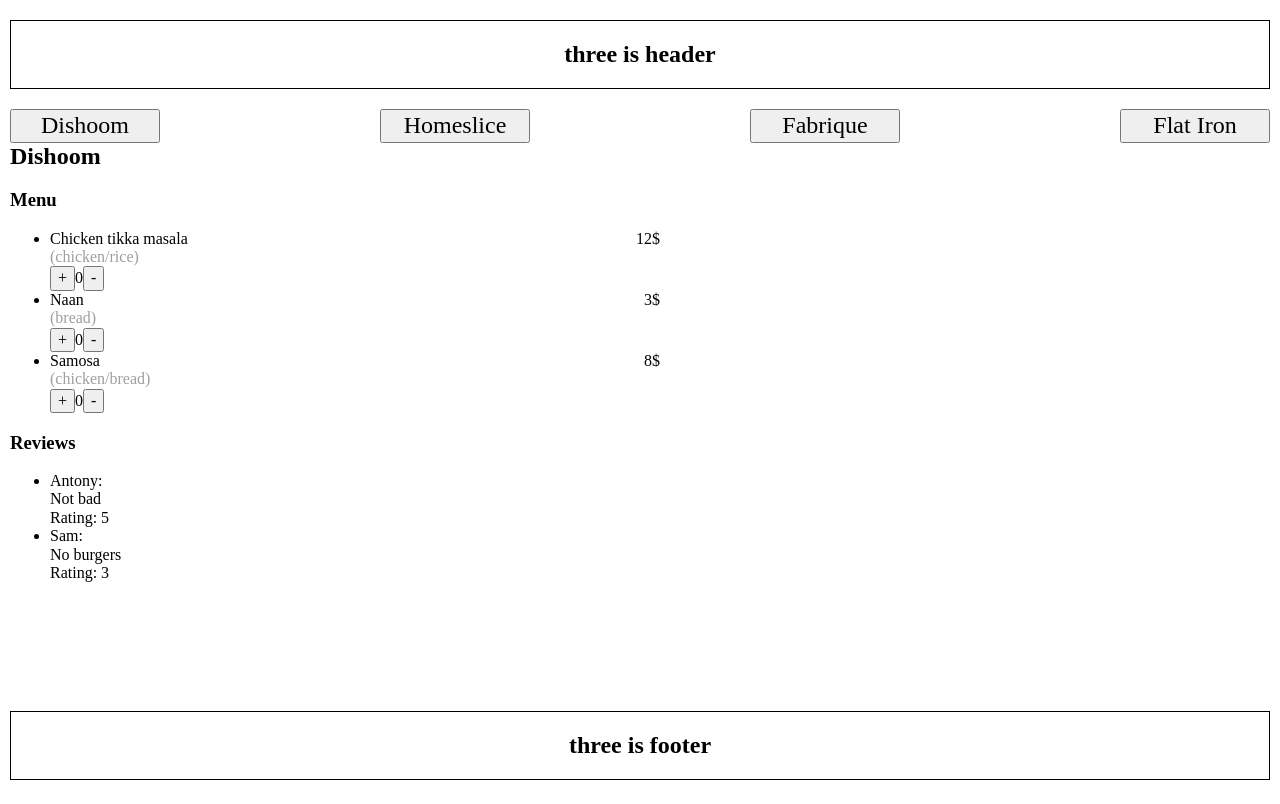
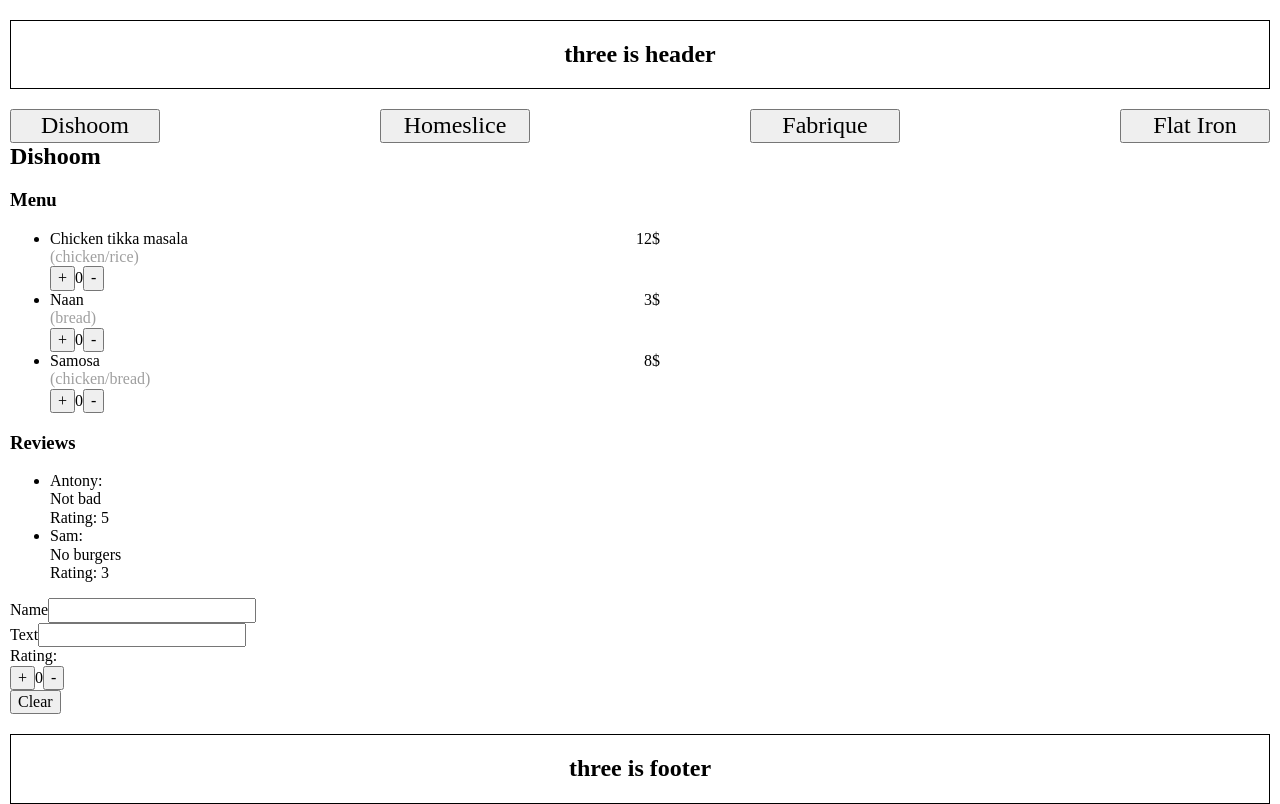
Before and after one commit to tsed-alex/react-learnjs, a React (Vite) app: page / in a window 1280 px wide. Built offline with nearby package versions, Linux system fonts and the light colour scheme.

Commit message:
add impl for hw-4

```diff
--- a/package.json
+++ b/package.json
@@ -26,6 +26,7 @@
     "eslint-plugin-react-hooks": "^5.0.0",
     "eslint-plugin-react-refresh": "^0.4.16",
     "globals": "^15.14.0",
+    "prettier": "^3.4.2",
     "vite": "^6.0.5"
   }
 }
--- a/src/components/restaurant-page/counter/Counter.jsx
+++ b/src/components/restaurant-page/counter/Counter.jsx
@@ -1,7 +1,11 @@
-import { useCount } from "./use-count";
+import { useCount } from './use-count';
 
-export const Counter = () => {
-    const { count, onDecrement, onIncrement } = useCount();
+export const Counter = ({ value, onChange }) => {
+    const { count, onDecrement, onIncrement } = useCount(value || 0);
+
+    if (onChange) {
+        onChange(count);
+    }
 
     return (
         <div>
--- a/src/components/restaurant-page/counter/use-count.js
+++ b/src/components/restaurant-page/counter/use-count.js
@@ -1,13 +1,13 @@
-import { useState } from "react";
+import { useState } from 'react';
 
-export const useCount = () => {
-    const [count, setCount] = useState({ value: 0 });
+export const useCount = (value) => {
+    const [count, setCount] = useState({ value: value });
 
     const onIncrement = () => {
         setCount((prevState) => {
             const newValue = prevState.value + 1;
             return {
-                value: newValue > 5 ? prevState.value : newValue,
+                value: newValue > 5 ? prevState.value : newValue
             };
         });
     };
@@ -16,7 +16,7 @@
         setCount((prevState) => {
             const newValue = prevState.value - 1;
             return {
-                value: newValue < 0 ? prevState.value : newValue ,
+                value: newValue < 0 ? prevState.value : newValue
             };
         });
     };
@@ -24,6 +24,6 @@
     return {
         count: count.value,
         onIncrement,
-        onDecrement,
+        onDecrement
     };
 };
--- /dev/null
+++ b/src/components/restaurant-page/dish-counter/DishCounter.jsx
@@ -0,0 +1,11 @@
+import React from 'react';
+import { Counter } from '../counter/Counter';
+
+export const DishCounter = ({ value, onChange }) => {
+    return (
+        <div>
+            <span>Rating:</span>
+            <Counter value={value} onChange={onChange} />
+        </div>
+    );
+};
--- a/src/components/restaurant-page/restaurant-viewer/RestaurantViewer.jsx
+++ b/src/components/restaurant-page/restaurant-viewer/RestaurantViewer.jsx
@@ -1,6 +1,7 @@
 import {Menu} from "../menu/Menu";
 import {Reviews} from "../reviews/Reviews";
 import {Restaurant} from "../restaurant/Restaurant";
+import {ReviewForm} from "../review-form/ReviewForm";
 
 export const RestaurantViewer = ({activeRestaurant}) => {
     return (
@@ -8,6 +9,7 @@
             <Restaurant activeRestaurant={activeRestaurant}>
                 <Menu menu={activeRestaurant.menu}></Menu>
                 <Reviews reviews={activeRestaurant.reviews} />
+                <ReviewForm/>
             </Restaurant>
         </div>
     );
--- /dev/null
+++ b/src/components/restaurant-page/review-form/ReviewForm.jsx
@@ -0,0 +1,43 @@
+import React from 'react';
+import { DishCounter } from '../dish-counter/DishCounter';
+import { useReviewForm } from './use-review-form';
+
+export const ReviewForm = () => {
+    const {
+        form: { name, text, rating },
+        updateName,
+        updateText,
+        updateRating,
+        resetForm
+    } = useReviewForm();
+
+    return (
+        <div>
+            <div>
+                <span>Name</span>
+                <input
+                    type="text"
+                    value={name}
+                    onChange={(event) => updateName(event.target.value)}
+                />
+            </div>
+
+            <div>
+                <span>Text</span>
+                <input
+                    type="text"
+                    value={text}
+                    onChange={(event) => updateText(event.target.value)}
+                />
+            </div>
+
+            <DishCounter
+                value={rating}
+                onChange={(event) => updateRating(event)}
+            />
+
+            {/*// не обновляется стейт компонента рейтинга, почему?*/}
+            <button onClick={resetForm}>Clear</button>
+        </div>
+    );
+};
--- /dev/null
+++ b/src/components/restaurant-page/review-form/use-review-form.js
@@ -0,0 +1,61 @@
+import { useReducer } from 'react';
+
+const INITIAL_VALUE = {
+    name: '',
+    text: '',
+    rating: 0
+};
+
+const reducer = (state, { type, payload }) => {
+    switch (type) {
+        case 'SET_NAME_ACTION':
+            return {
+                ...state,
+                name: payload
+            };
+        case 'SET_TEXT_ACTION':
+            return {
+                ...state,
+                text: payload
+            };
+        case 'SET_RATING_ACTION':
+            return {
+                ...state,
+                rating: payload
+            };
+        case 'SET_CLEAR_ACTION':
+            return INITIAL_VALUE;
+        default:
+            return state;
+    }
+};
+
+export const useReviewForm = () => {
+    const [form, dispatch] = useReducer(reducer, INITIAL_VALUE);
+
+    const setName = (value) =>
+        dispatch({ type: 'SET_NAME_ACTION', payload: value });
+    const setText = (value) =>
+        dispatch({ type: 'SET_TEXT_ACTION', payload: value });
+    const setRating = (value) => {
+        if (form.rating === value) return;
+
+        dispatch({ type: 'SET_RATING_ACTION', payload: value });
+    };
+
+    const setClear = () => {
+        dispatch({ type: 'SET_CLEAR_ACTION' });
+    };
+
+    return {
+        form: {
+            name: form.name,
+            text: form.text,
+            rating: form.rating
+        },
+        updateName: setName,
+        updateText: setText,
+        updateRating: setRating,
+        resetForm: setClear
+    };
+};
```
Also changed, not shown: 2 other files (tests, documents, lock files or other folders).
